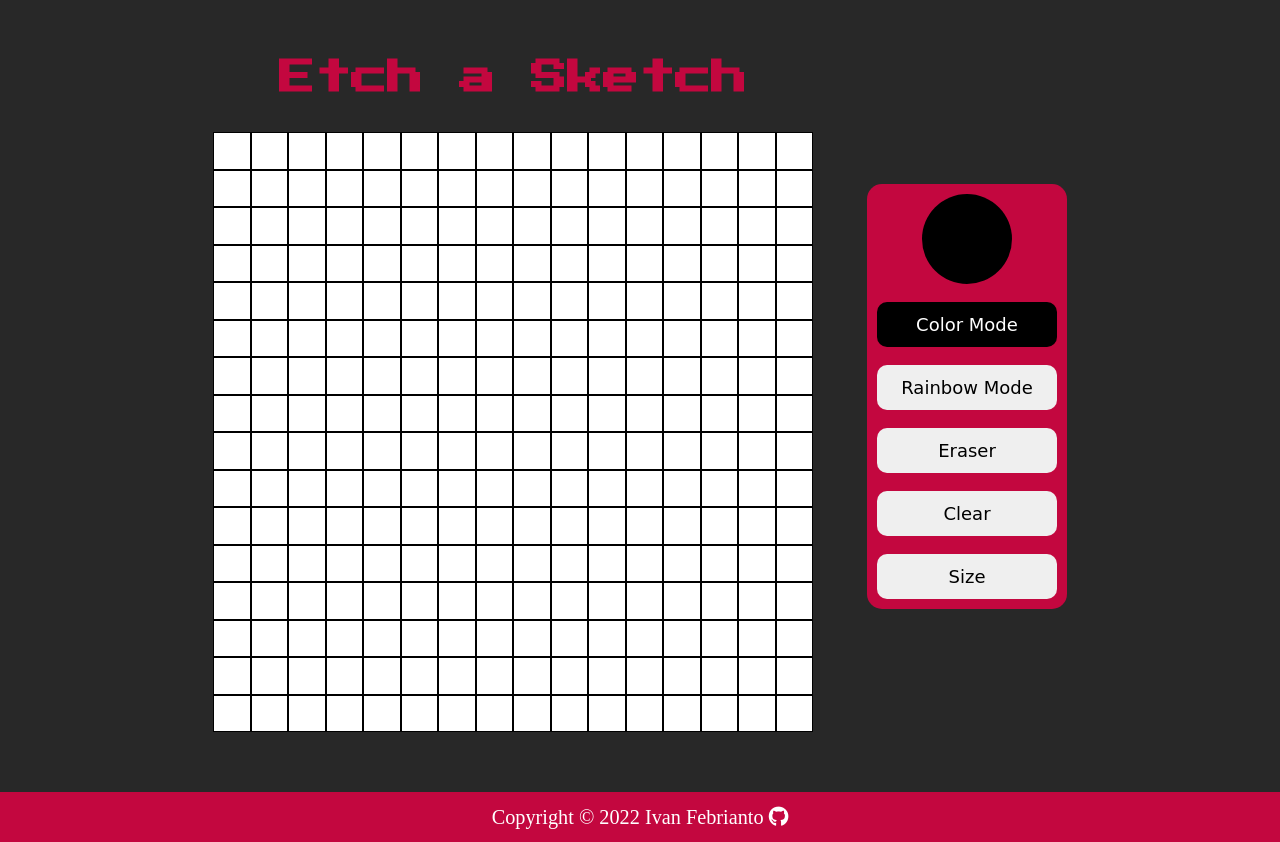
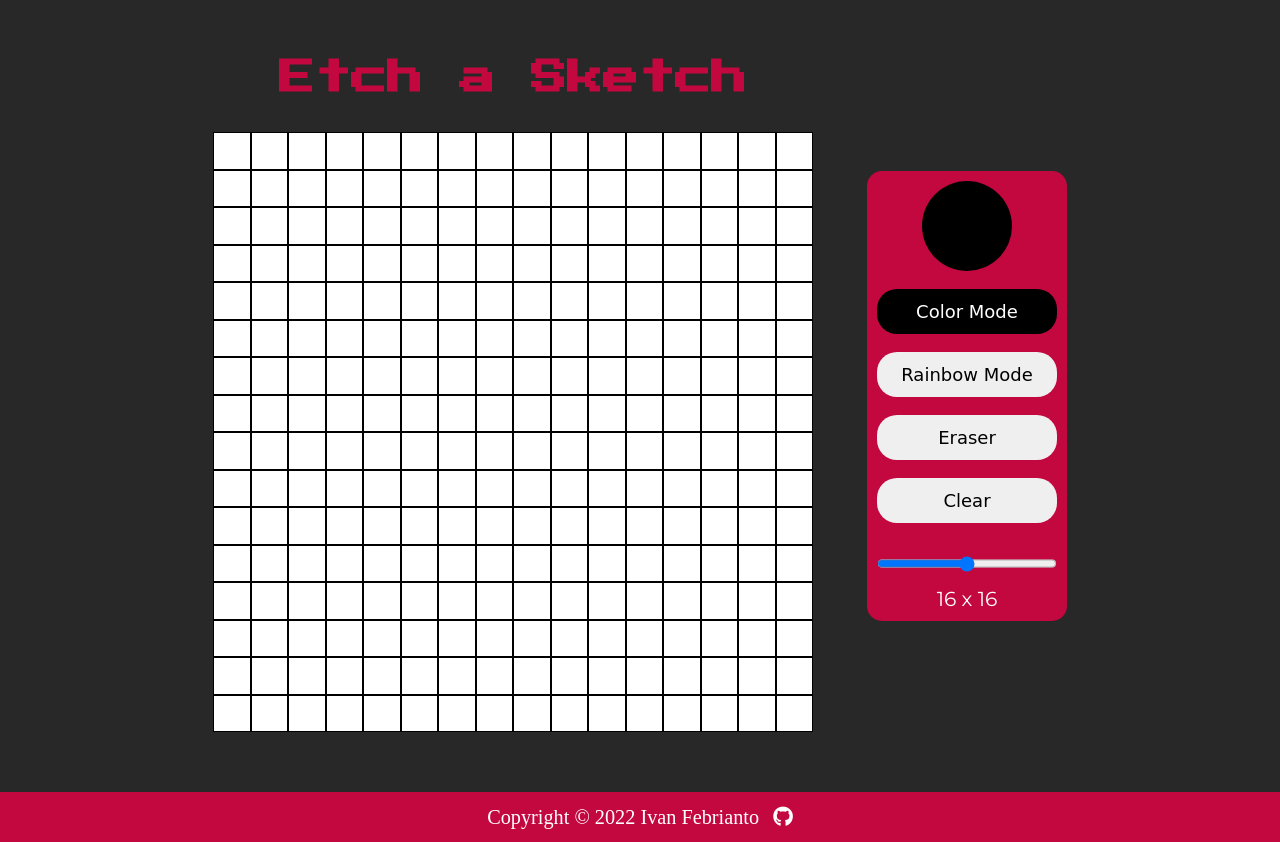
Before and after one commit to ivanf-12/Etch-a-Sketch, a plain HTML site: page index.html in a window 1280 px wide. Drawn offline with Linux system fonts and the light colour scheme; a web font is replaced by a local one.

Commit message:
change resize method to 'range'

```diff
--- a/index.html
+++ b/index.html
@@ -18,6 +18,10 @@
   <link rel="preconnect" href="https://fonts.gstatic.com" crossorigin>
   <link href="https://fonts.googleapis.com/css2?family=Koulen&display=swap"
     rel="stylesheet">
+  <link rel="preconnect" href="https://fonts.googleapis.com">
+  <link rel="preconnect" href="https://fonts.gstatic.com" crossorigin>
+  <link href="https://fonts.googleapis.com/css2?family=Montserrat&display=swap"
+    rel="stylesheet">
 </head>
 <body>
   <div id="container">
@@ -36,7 +40,10 @@
         <button class="button" id="rainbow-button">Rainbow Mode</button>
         <button class="button" id="eraser-button">Eraser</button>
         <button class="button" id="clear-button">Clear</button>
-        <button class="button" id="size-button">Size</button>
+        <input type="range" min="16" max="64" class="button" id="rangeButton"
+          oninput=
+          "rangeoutput.value=`${rangeButton.value} x ${rangeButton.value}`">
+        <output name="rangeoutput" id="rangeoutput">16 x 16</output>
       </div>
     </div>
   </div>
--- a/script.js
+++ b/script.js
@@ -8,8 +8,8 @@ let currentRainbow = false;
 let currentMouse = false;
 let currentEraser = false;
 
+const rangeButton = document.getElementById("rangeButton")
 const grid = document.getElementById("grid");
-const sizeButton = document.getElementById("size-button");
 const colorButtonContainer = document.getElementById("color-button-container");
 const colorButton = document.getElementById("color-button");
 const rainbowButton = document.getElementById("rainbow-button");
@@ -17,7 +17,7 @@ const eraserButton = document.getElementById("eraser-button");
 const clearButton = document.getElementById("clear-button");
 const colorModeButton = document.getElementById("color-mode-button");
 
-sizeButton.onclick = ()=>{resizeGrid()};
+rangeButton.onchange = (e)=>{resizeGrid(e.target.value)}
 colorButtonContainer.onclick = ()=>{colorButton.click()};
 colorButton.onchange = (e)=>{setColor(e.target.value)};
 clearButton.onclick = ()=>{clearGrid()};
@@ -105,9 +105,9 @@ function setupGrid(currentSize) {
   }
 }
 
-function resizeGrid() {
+function resizeGrid(value) {
   grid.innerHTML = '';
-  currentSize = prompt("", 16);
+  currentSize = value;
   setupGrid(currentSize);
 }
 
--- a/style.css
+++ b/style.css
@@ -31,6 +31,7 @@ footer {
 
 i {
   color: white;
+  margin-left: 0.5rem;
 }
 
 #container {
@@ -64,7 +65,7 @@ h1 {
   width: 10rem;
   height: 2.5rem;
   border: 0;
-  border-radius: 10px;
+  border-radius: 20px;
   font-family: 'Koulen', cursive;
 }
 
@@ -84,6 +85,20 @@ h1 {
   animation-name: popup;
   animation-duration: 0.07s;
   box-shadow: 0px 0px 10px black;
+}
+
+#rangeButton {
+  padding: 0;
+}
+
+#rangeButton:hover {
+  box-shadow: none;
+}
+
+output {
+  margin-top: -1rem;
+  font-family: 'Montserrat', sans-serif;
+  color: white;
 }
 
 .active-button {
```
